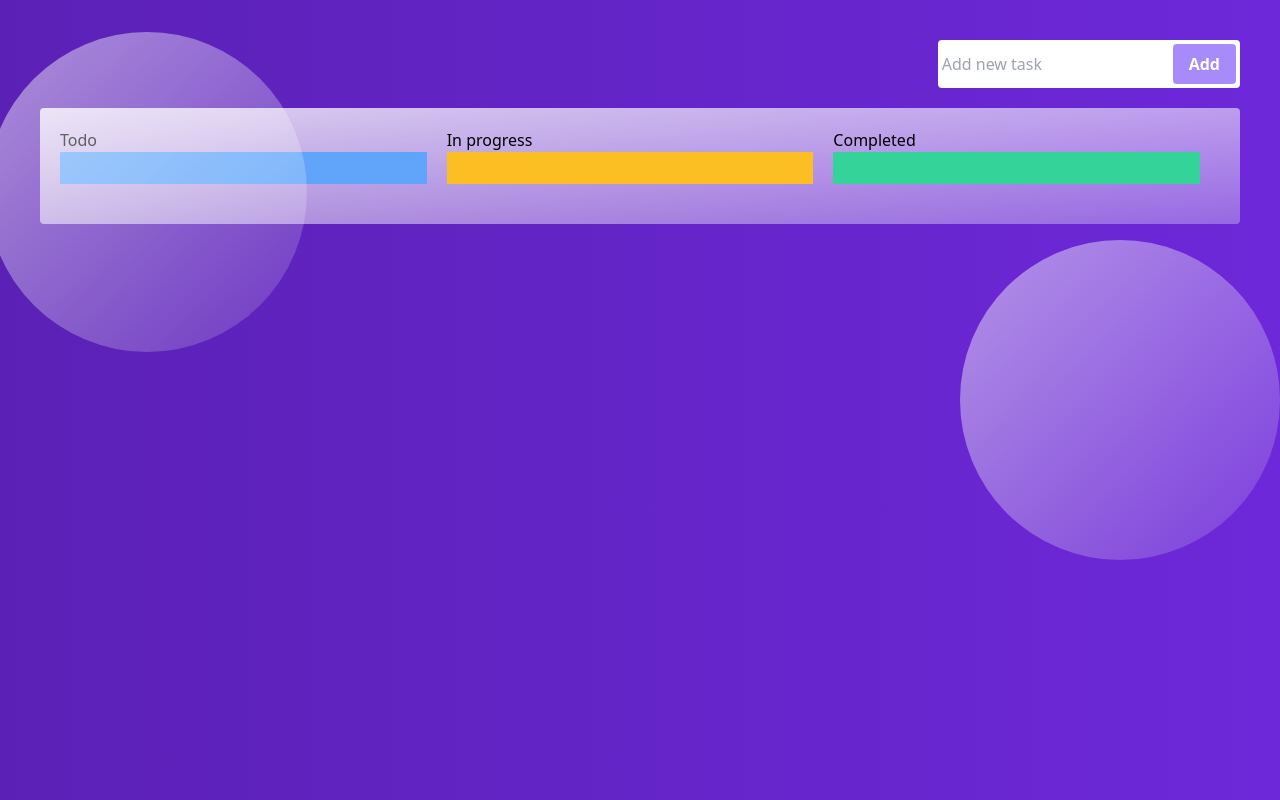
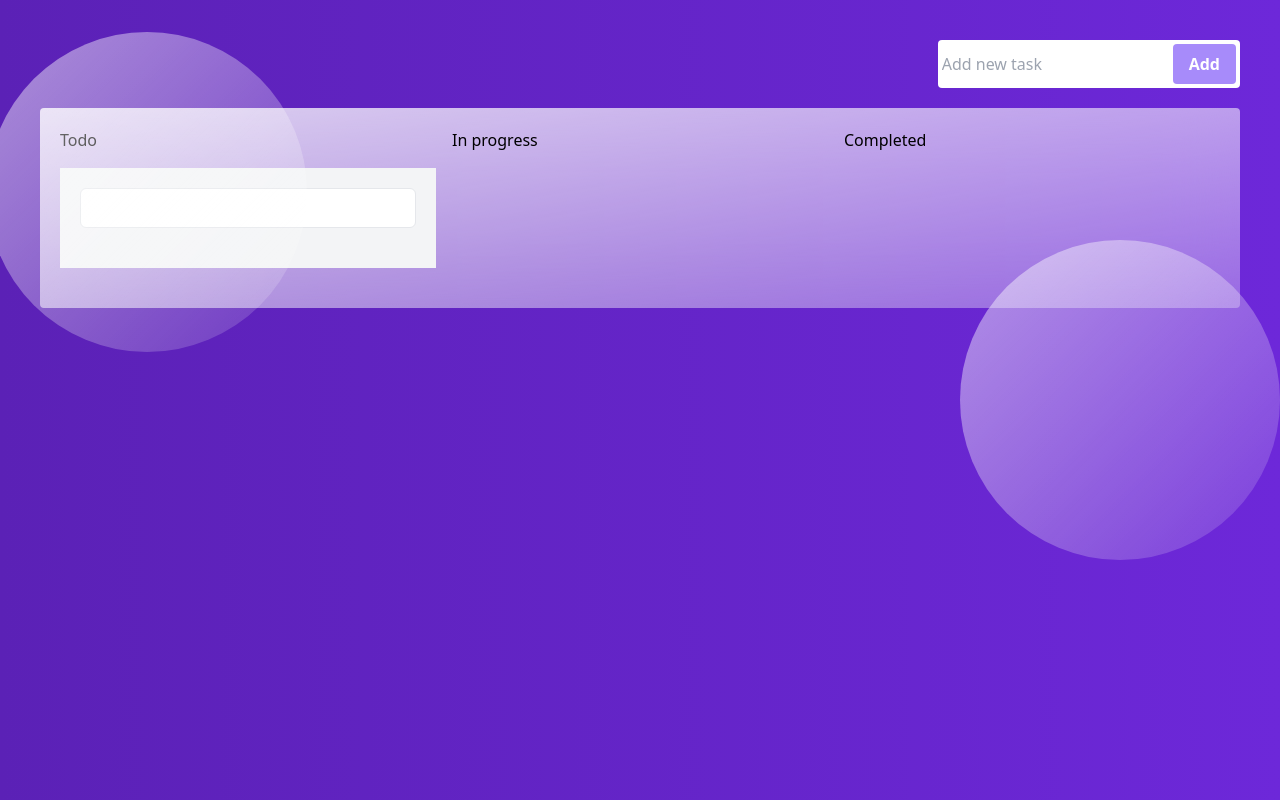
Before and after one commit to itolimaesther/dnd-todoap, a React (Create React App) app: page / in a window 1280 px wide. Built offline with nearby package versions, Linux system fonts and the light colour scheme.

Commit message:
restructored code

```diff
--- a/src/App.js
+++ b/src/App.js
@@ -1,86 +1,48 @@
 import React, { useState } from "react";
-import { DragDropContext } from "react-beautiful-dnd";
+// import { DragDropContext } from "react-beautiful-dnd";
 import './index.css'
-import _ from "lodash";
+// import _ from "lodash";
 import Cards from "./Components/Cards";
-import { v4 } from "uuid";
+// import { v4 as uuidV4} from "uuid";
 
 function App() {
 
-  const [todos, setTodos] = useState({
-    todo: {
+  const [input, setInput] = useState("");
+
+  const [todos, setTodos] = useState([
+    {
       title: "Todo",
       items: [],
     },
-    "in-progress": {
+    {
       title: "In progress",
       items: [],
     },
-    done: {
+    {
       title: "Completed",
       items: [],
     },
-  });
+  ]);
 
-  const [text, setText] = useState("");
+    // handling submit
+    const addItem = (e) => {
+      e.preventDefault();
+
+      let newItems = todos.items
+
+      if(todos.title === 'Todo'){
+        setTodos(todos => {
+          return[...todos, newItems]
+        });
+      }
+
+      setInput("")
+
+    };
 
   // gets the value of the text from the input
-  const textHandler = (e) => {
-    setText(e.target.value);
-  };
-
-  // handling submit
-  const addItem = (e) => {
-    e.preventDefault();
-
-    // update the items in Todo
-    setTodos((prev) => {
-      return {
-        ...prev,
-        todo: {
-          title: "Todo",
-          items: [
-            {
-              id: v4(),
-              name: text,
-            },
-            ...prev.todo.items,
-          ],
-        },
-      };
-    });
-    setText("");
-  };
-
-  const handleDragEnd = ({ destination, source }) => {
-    if (!destination) {
-      return;
-    }
-
-    if (
-      destination.index === source.index &&
-      destination.droppableId === source.droppableId
-    ) {
-      return;
-    }
-
-    // Creating a copy of item before removing from state(todos)
-    const itemCopy = { ...todos[source.droppableId].items[source.index] };
-    setTodos((prev) => {
-      prev = { ...prev };
-
-      // remove from previous items array
-      prev[source.droppableId].items.splice(source.index, 1);
-
-      // Adding to new items array location
-      prev[destination.droppableId].items.splice(
-        destination.index,
-        0,
-        itemCopy
-      );
-
-      return prev;
-    });
+  const InputHandler = (e) => {
+    setInput(e.target.value);
   };
 
 
@@ -94,8 +56,8 @@ function App() {
             className="flex flex-row bg-white justify-between p-1 rounded mb-5 w-auto"
           >
             <input
-              value={text}
-              onChange={textHandler}
+              value={input}
+              onChange={InputHandler}
               type="text"
               placeholder="Add new task"
               className="focus:outline-none w-full"
@@ -110,11 +72,9 @@ function App() {
         </div>
 
         <div className="wraper sm:w-full md:w-full sm:block md:flex rounded p-5">
-          <DragDropContext onDragEnd={handleDragEnd}>
-            {_.map(todos, (data, idx) => {
-              return <Cards todos={todos} setTodos={setTodos} data={data} key={idx} idx={idx} />;
-            })}
-          </DragDropContext>
+
+        <Cards todos={todos} setTodos={setTodos}/>
+
         </div>
       </div>
       <div className="bg-circle circle1 rounded-full w-80 h-80"></div>
--- a/src/Components/Card.js
+++ b/src/Components/Card.js
@@ -1,28 +1,25 @@
 import React from "react";
-import DeleteIcon from '@material-ui/icons/Delete';
-import EditIcon from '@material-ui/icons/Edit';
+// import Todoitem from "./Todoitem";
+// import DeleteIcon from '@material-ui/icons/Delete';
+// import EditIcon from '@material-ui/icons/Edit';
 
-function Card({el, todos, setTodos, data}) {
-
-  // const deleteItem = () => {
-  //   console.log(data)
-  // }
-
-  // console.log(data)
-
-
-
-
+function Card({todos}) {
 
   return (
-    <div className="bg-gray-50 h-auto mx-auto" key={el.id}>
-        <ul className="flex justify-between">
-            <li>{el.name}</li>
-            <li className="flex justify-between align-middle">
-                <DeleteIcon className="action-btn" />
-                <EditIcon className="action-btn" />
-            </li>
+    <div className="bg-gray-100 h-auto w-100 p-5" >
+      <div className="bg-white rounded-md border text-center h-10 mb-5 ">
+          <ul className="flex justify-between p-2">
+          {
+            todos.map((todo) => {
+              return (
+                <li>{todo.items}</li>
+              )
+            })
+          }
+
         </ul>
+
+    </div>
     </div>
   );
 }
--- a/src/Components/Cards.js
+++ b/src/Components/Cards.js
@@ -1,58 +1,24 @@
 import React from "react";
-import { Draggable, Droppable } from "react-beautiful-dnd";
 import Card from "./Card";
+// import { v4 as uuidV4} from "uuid";
 
-function Cards({ data, idx, todos, setTodos }) {
+function Cards({todos, setTodos}) {
+
   return (
-    <div className="items-center justify-center w-full" key={idx}>
+    <div className="items-center justify-center w-full" >
       <div
-        className="grid grid-cols-1 w-full mr-0 sm:grid-cols-1 mb-5 sm:mb-5 md:grid-cols-1 lg:grid-cols-1 xl:grid-cols-1"
-        key={idx}
+        className="grid grid-cols-1 gap-4 sm:grid-cols-3 mb-5 sm:mb-5 md:grid-cols-2 lg:grid-cols-3 xl:grid-cols-3"
       >
-        <h3> {data.title} </h3>
-        <Droppable droppableId={idx}>
-          {(provided) => {
+        {
+          todos.map((todo) => {
             return (
-              <div
-                className={`border, mr-5 ${
-                  data.title === "Todo"
-                    ? "bg-blue-400"
-                    : "bg-blue-400" && data.title === "In progress"
-                    ? "bg-yellow-400"
-                    : "bg-green-400"
-                }`}
-                ref={provided.innerRef}
-                {...provided.droppableProps}
-              >
-                <div className="px-6 py-4">
-                  {data.items.map((el, index) => {
-                      return (
-                        <Draggable
-                          key={el.id}
-                          index={index}
-                          draggableId={el.id}
-                        >
-                          {(provided) => {
-                            return (
-                              <div
-                                className="bg-white rounded-md border p-2 mb-5"
-                                ref={provided.innerRef}
-                                {...provided.draggableProps}
-                                {...provided.dragHandleProps}
-                              >
-                                <Card data={data} todos={todos} setTodos={setTodos} el={el} />
-                              </div>
-                            );
-                          }}
-                        </Draggable>
-                      );
-                    })}
-                    {provided.placeholder}
-                </div>
-              </div>
-            );
-          }}
-        </Droppable>
+              <h3>{todo.title}</h3>
+            )
+          })
+        }
+
+        <Card todos={todos} setTodos={setTodos}/>
+
       </div>
     </div>
   );
```
Also changed, not shown: src/Components/Todoitem.js (+19 -15 lines), src/Components/Home.js (deleted), src/Components/Navbar.js (deleted).
